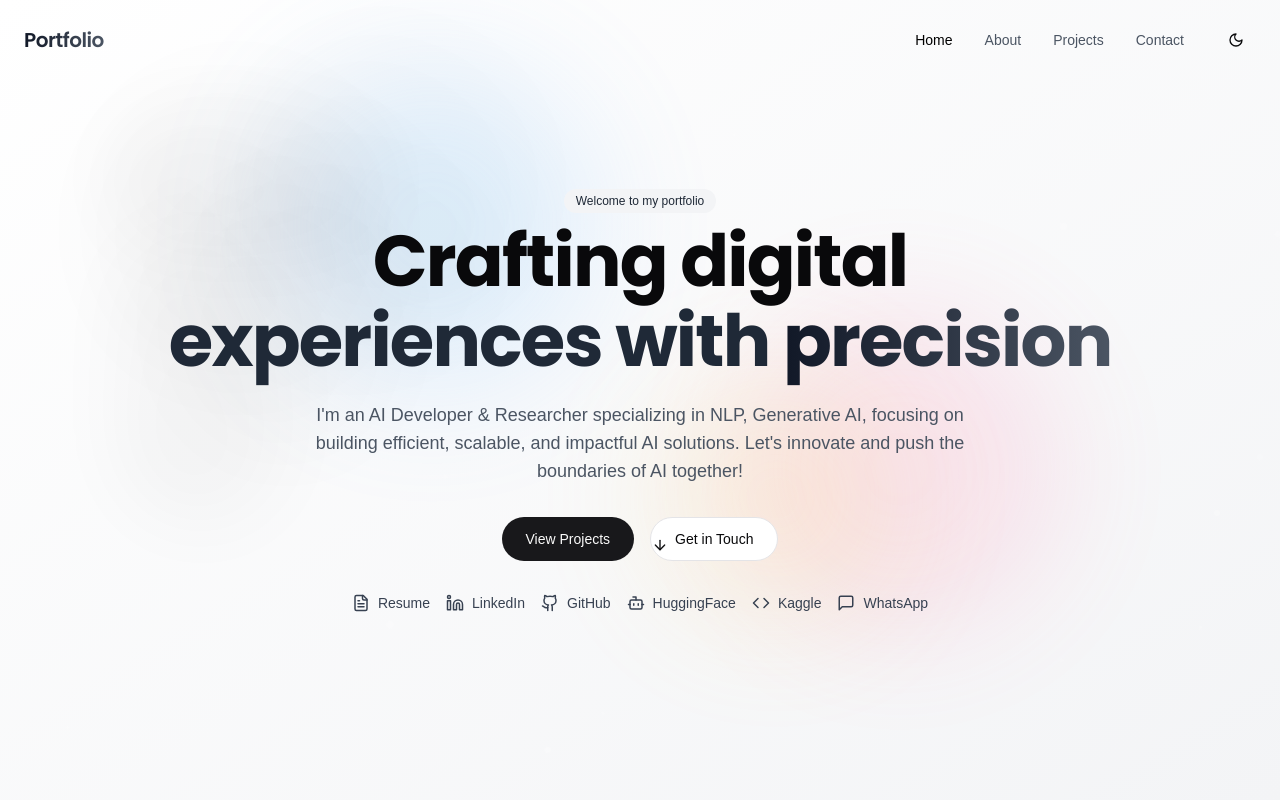
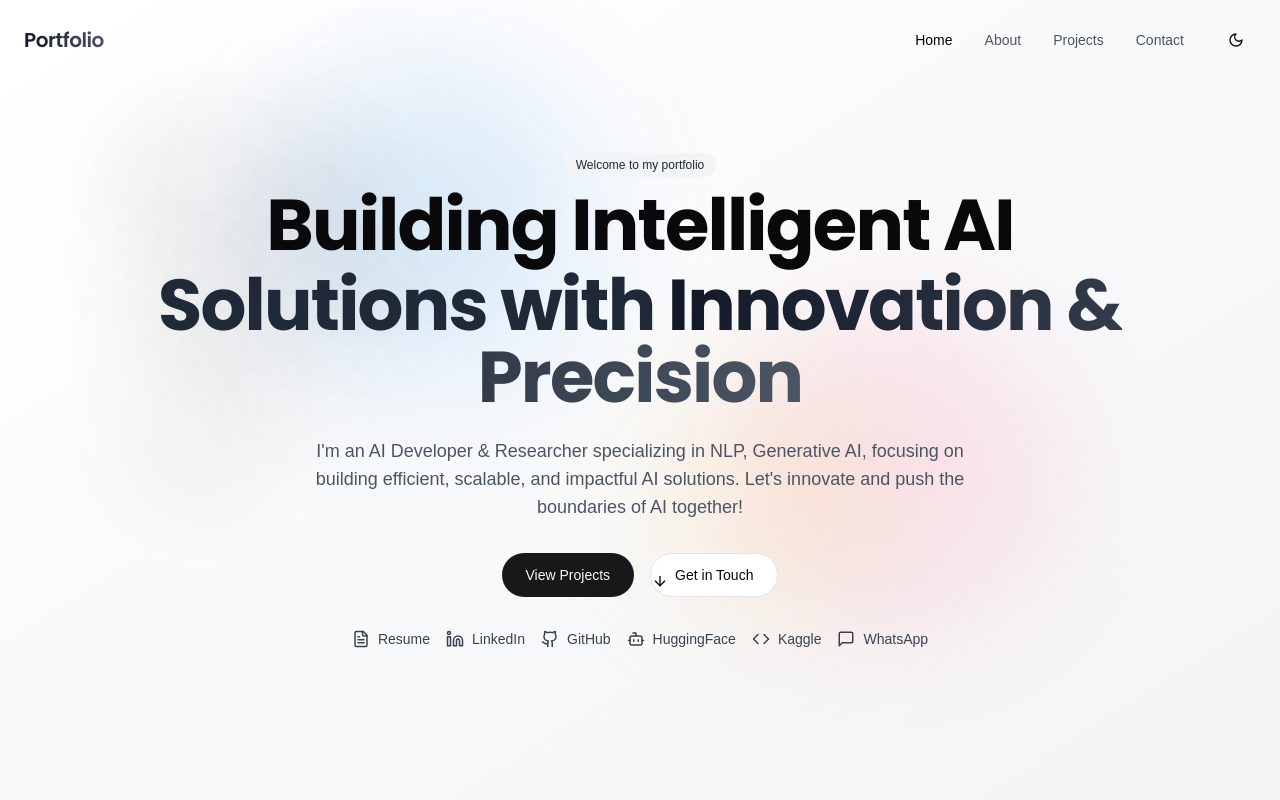
Before and after one commit to viswadarshan-024/viswadarshan-portfolio, a React (Vite) app: page / in a window 1280 px wide. Shown: the top 800 px of the page. Built offline with nearby package versions, Linux system fonts and the light colour scheme.

Commit message:
Update HeroSection.tsx

```diff
--- a/src/components/HeroSection.tsx
+++ b/src/components/HeroSection.tsx
@@ -108,11 +108,11 @@ export default function HeroSection() {
         <motion.h1 variants={itemVariants} className="text-4xl md:text-5xl lg:text-7xl font-display font-bold tracking-tight mb-6">
           <motion.span className="block" whileHover={{
           scale: 1.01
-        }}>Crafting digital</motion.span>
+        }}>Building Intelligent AI</motion.span>
           <motion.span className="block mt-2" whileHover={{
           scale: 1.01
         }}>
-            <span className="text-gray-800 dark:text-gray-200">experiences with</span>{" "}
+            <span className="text-gray-800 dark:text-gray-200">Solutions with</span>{" "}
             <motion.span className="bg-clip-text text-transparent bg-gradient-to-r from-gray-900 to-gray-600 dark:from-gray-100 dark:to-gray-400" animate={{
             backgroundPosition: ["0% 50%", "100% 50%", "0% 50%"]
           }} transition={{
@@ -120,7 +120,7 @@ export default function HeroSection() {
             repeat: Infinity,
             repeatType: "mirror"
           }}>
-              precision
+              Innovation & Precision
             </motion.span>
           </motion.span>
         </motion.h1>
```
